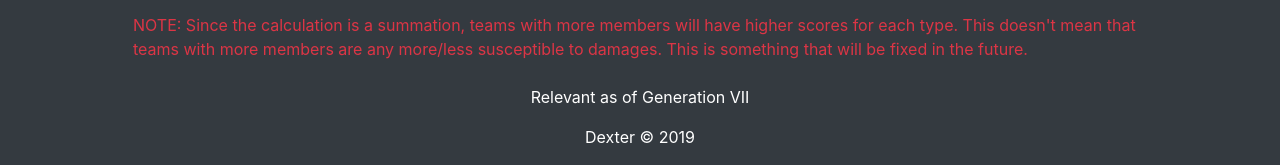
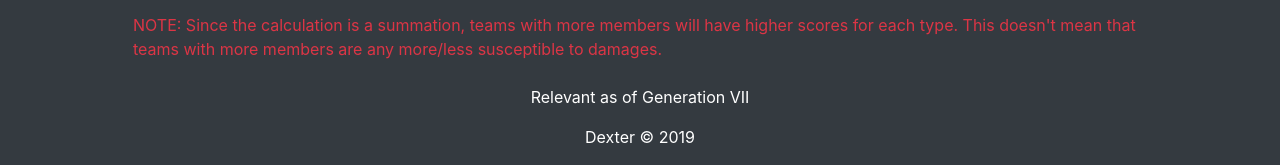
Before and after one commit to morrisbc/dexter, a plain HTML site: page faq.html in a window 1280 px wide. Shown: the part 735-900 px from the top of the page. Drawn offline with nearby package versions, Linux system fonts and the light colour scheme; no server answers.

Commit message:
Changed note in faq page

```diff
--- a/faq.html
+++ b/faq.html
@@ -97,8 +97,7 @@
         <div class="text-danger px-md-5 mb-4"
           >NOTE: Since the calculation is a summation, teams with more members
           will have higher scores for each type. This doesn't mean that teams
-          with more members are any more/less susceptible to damages. This is
-          something that will be fixed in the future.</div
+          with more members are any more/less susceptible to damages.</div
         >
       </p>
 
```
